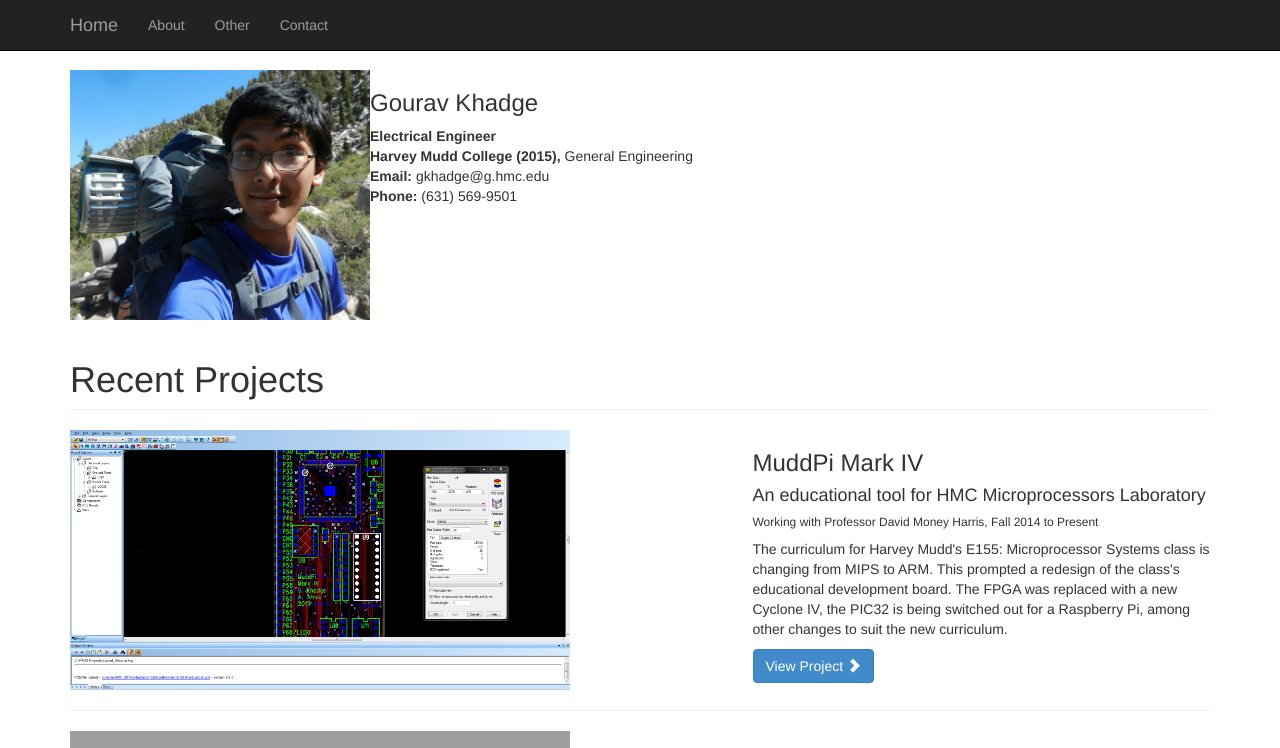
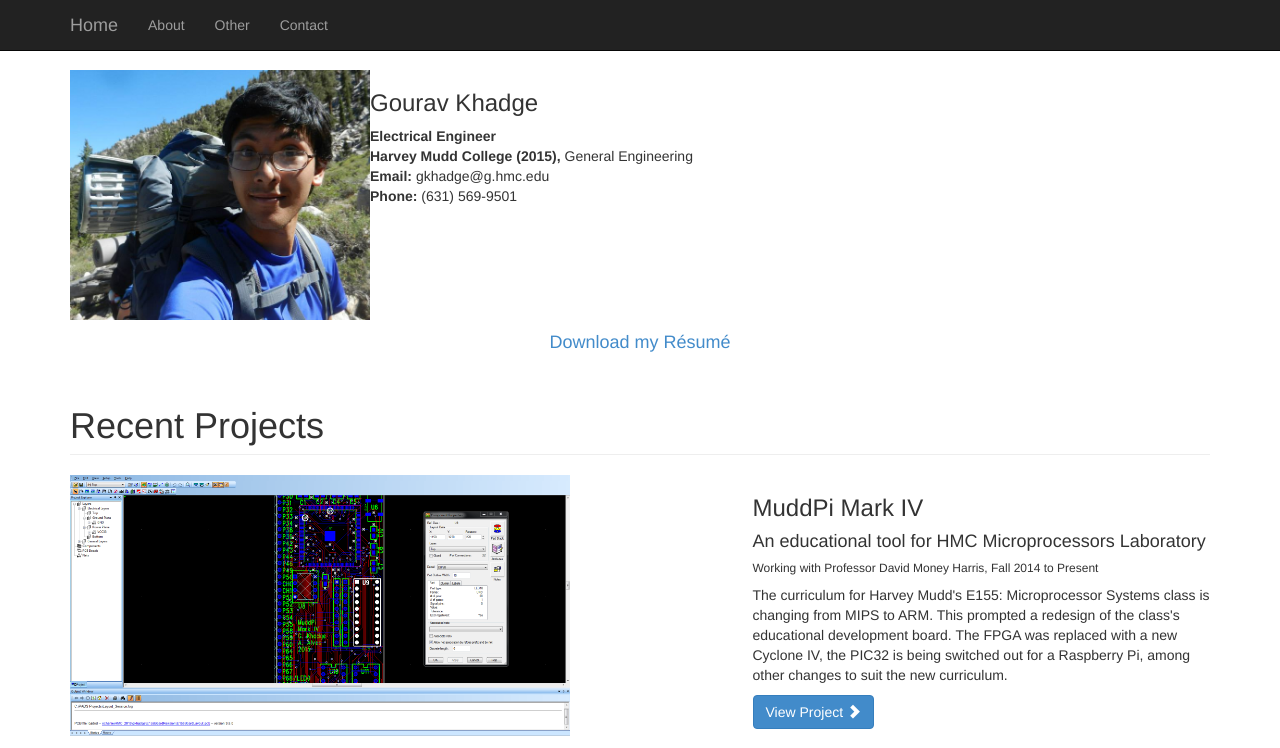
Before and after one commit to gkhadge/PersonalWebsite, a plain HTML site: page index.html in a window 1280 px wide. Shown: the top 748 px of the page. Drawn offline with Linux system fonts and the light colour scheme; grey boxes are pictures that could not be loaded.

Commit message:
adding basic download resume button

```diff
--- a/index.html
+++ b/index.html
@@ -72,6 +72,14 @@
 	<strong>  Phone: </strong> (631) 569-9501
 	</p>
 
+	<div class="col-lg-8 col-lg-offset-2 text-center">
+		<!-- Link to Resume -->
+		<a href="https://github.com/jeansung/ResumeCollection/raw/master/master_resume/JEANSUNG_RESUME.pdf"
+
+		class="btn btn-lg btn-outline">
+			Download my R&eacutesum&eacute
+		</a>
+	</div>
 
 
         <!-- Page Heading -->
```
